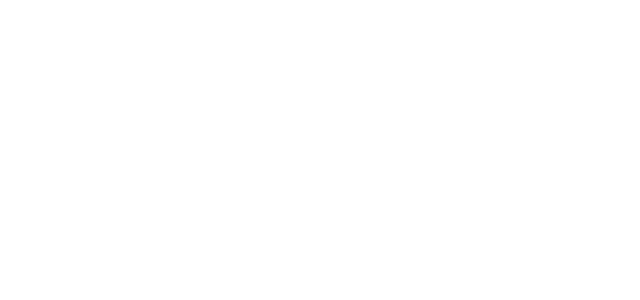
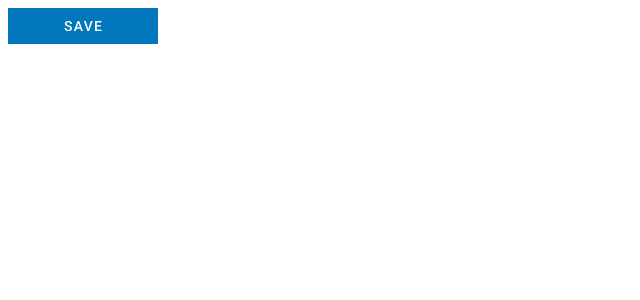
Before and after one commit to Nyagolova/Vue-App-Bookmakers, a Vue app: page / in a window 1280 px wide. Shown: the top 300 px of the page, without its empty margins (0-640 px from the left). Built offline with nearby package versions, Linux system fonts and the light colour scheme.

Commit message:
Create main components and add button Save

```diff
--- a/src/App.vue
+++ b/src/App.vue
@@ -1,5 +1,14 @@
 <template>
   <v-app>
+    <v-btn
+      class="ma-2 white--text"
+      color="light-blue darken-3"
+      width=150
+      tile
+      depressed
+    >
+      Save
+    </v-btn>
 
   </v-app>
 </template>
@@ -13,8 +22,10 @@ export default {
 
   },
 
-  data: () => ({
-    //
-  }),
+  data () {
+    return {
+
+    }
+  }
 };
 </script>
```
Also changed, not shown: src/components/BookmakersDropdown.vue (added), src/components/BookmakersListItem.vue (added), src/components/CountriesDropdown.vue (added), src/components/DomainAdditionalRow.vue (added).
